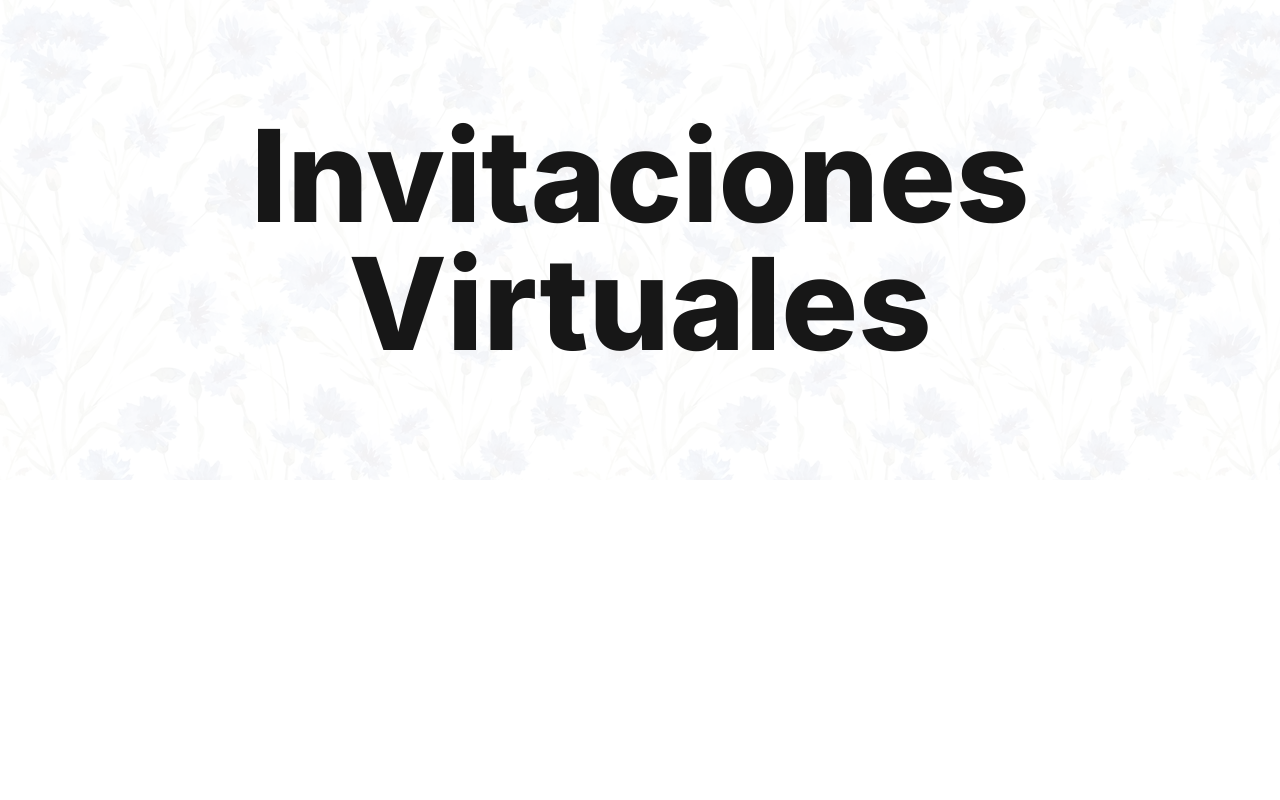
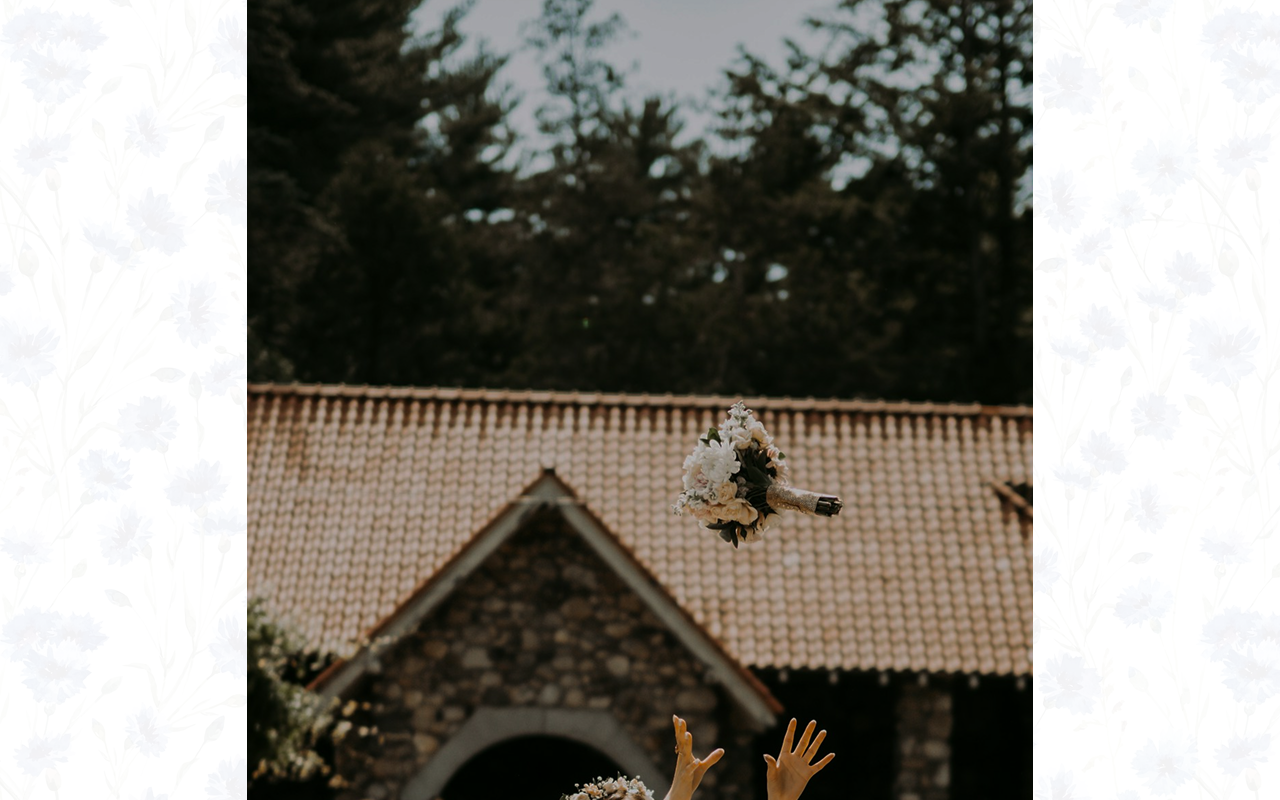
Before and after one commit to VictorVillalva/invitaciones-virtuales, a Next.js app: page / in a window 1280 px wide. Shown: the top 800 px of the page. Built offline with nearby package versions, Linux system fonts and the light colour scheme; a web font is replaced by a local one.

Commit message:
Implementacion de todo dentro de la page que se renderiza

```diff
--- a/src/app/page.tsx
+++ b/src/app/page.tsx
@@ -1,7 +1,7 @@
+import Premium from "@/components/pages/premium";
+
 export default function Home() {
   return (
-    <div className="w-full h-120 flex flex-row justify-center items-center">
-      <h1 className="font-extrabold text-9xl text-center">Invitaciones Virtuales</h1>
-    </div>
+    <Premium />
   );
 }
```
